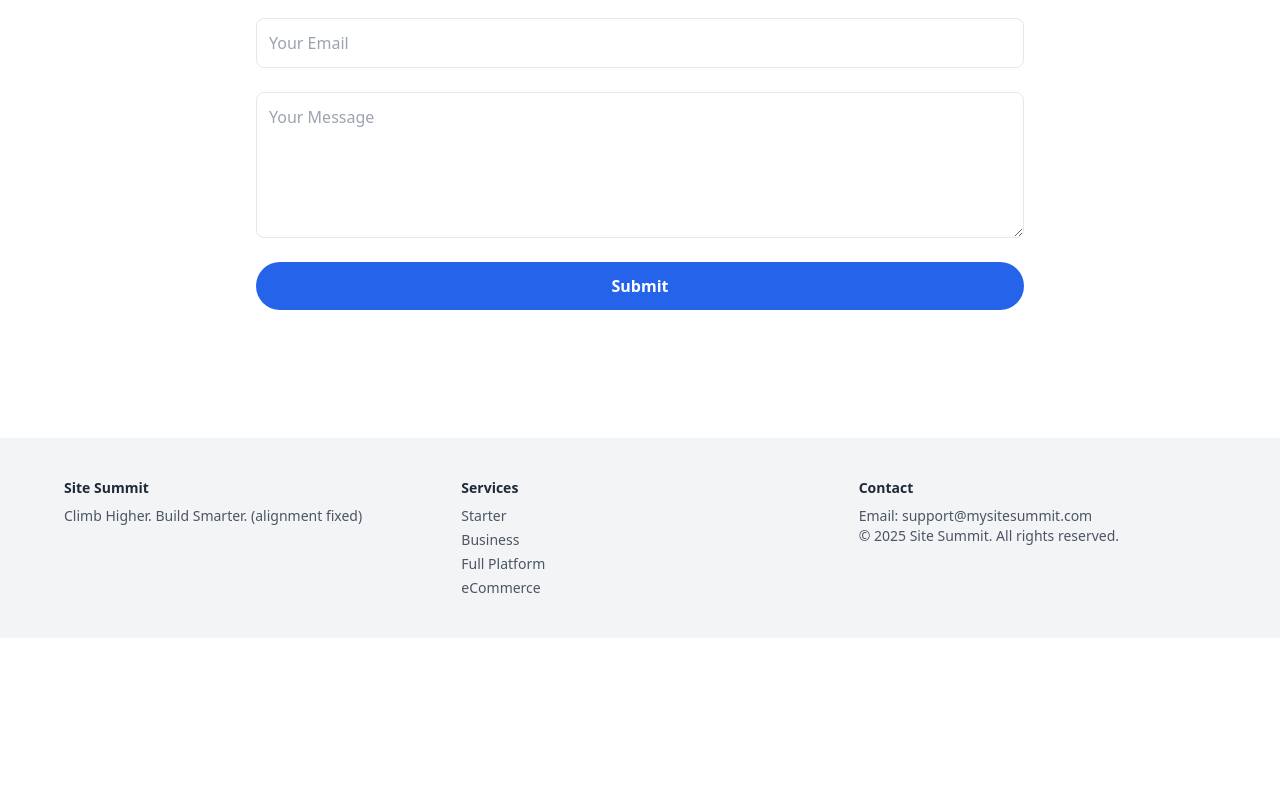
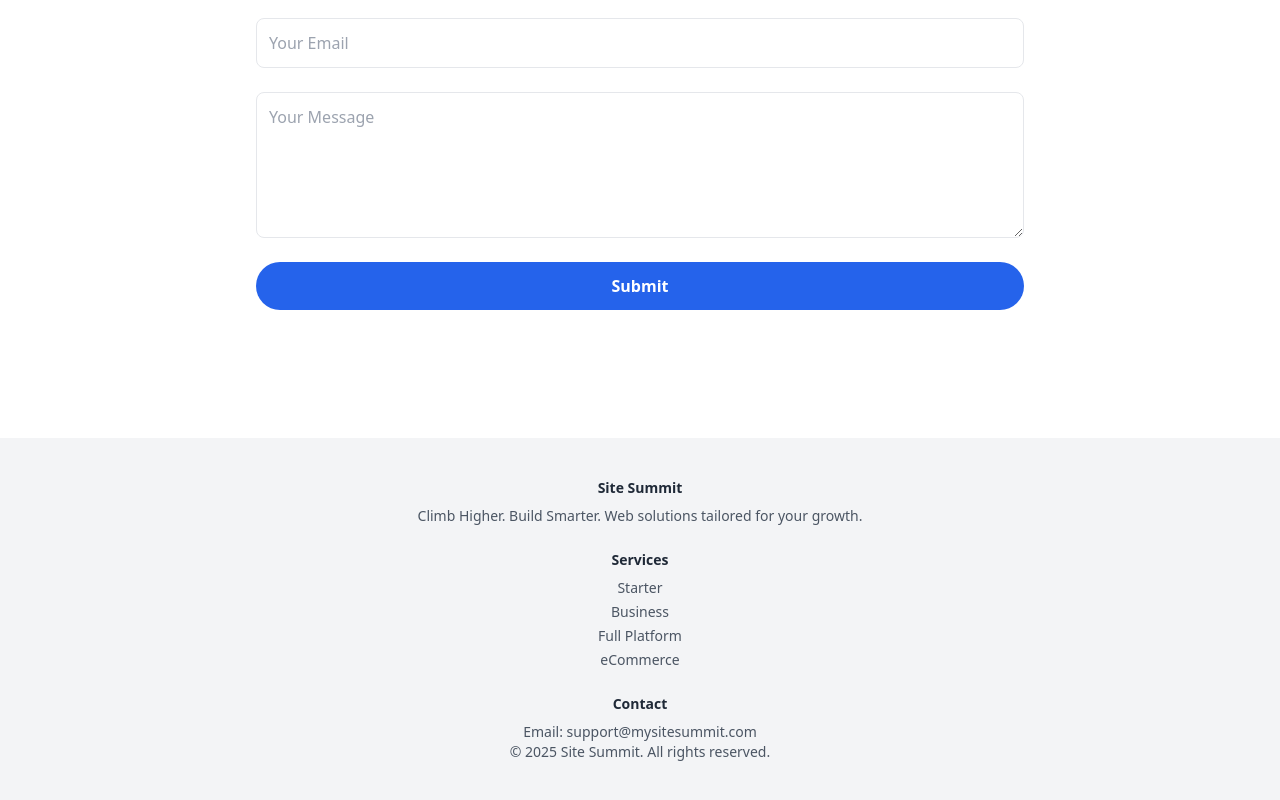
Before and after one commit to Bathgatee/site-summit, a React (Create React App) app: page /contact in a window 1280 px wide. Shown: the part 540-1340 px from the top of the page. Before the commit the page ends 1178 px from the top, so only its background shows below. Built offline with nearby package versions, Linux system fonts and the light colour scheme.

Commit message:
Fix: Use grid layout with consistent column alignment

```diff
--- a/src/components/Footer.jsx
+++ b/src/components/Footer.jsx
@@ -1,11 +1,11 @@
-function Footer() {
+export default function Footer() {
   return (
     <footer className="bg-gray-100 text-gray-600 text-sm py-10 px-6 mt-12">
-      <div className="max-w-6xl mx-auto grid grid-cols-1 md:grid-cols-3 gap-10 text-center md:text-left place-items-center md:place-items-start">
+      <div className="max-w-3xl mx-auto text-center space-y-6">
 
         <div>
           <h4 className="font-semibold text-gray-800 mb-2">Site Summit</h4>
-          <p>Climb Higher. Build Smarter. (alignment fixed)</p>
+          <p>Climb Higher. Build Smarter. Web solutions tailored for your growth.</p>
         </div>
 
         <div>
@@ -28,5 +28,3 @@ function Footer() {
     </footer>
   );
 }
-
-export default Footer;
```
